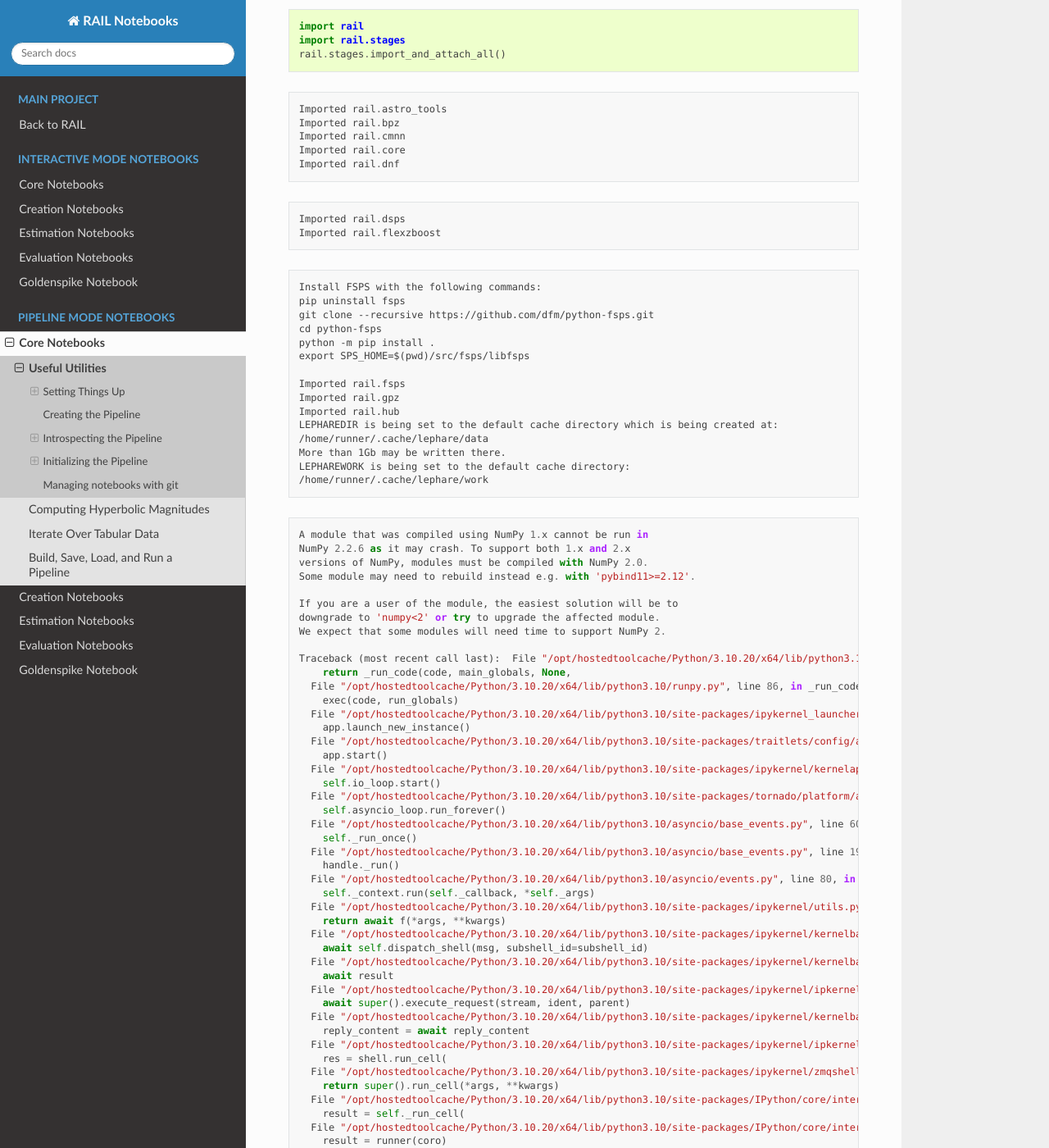
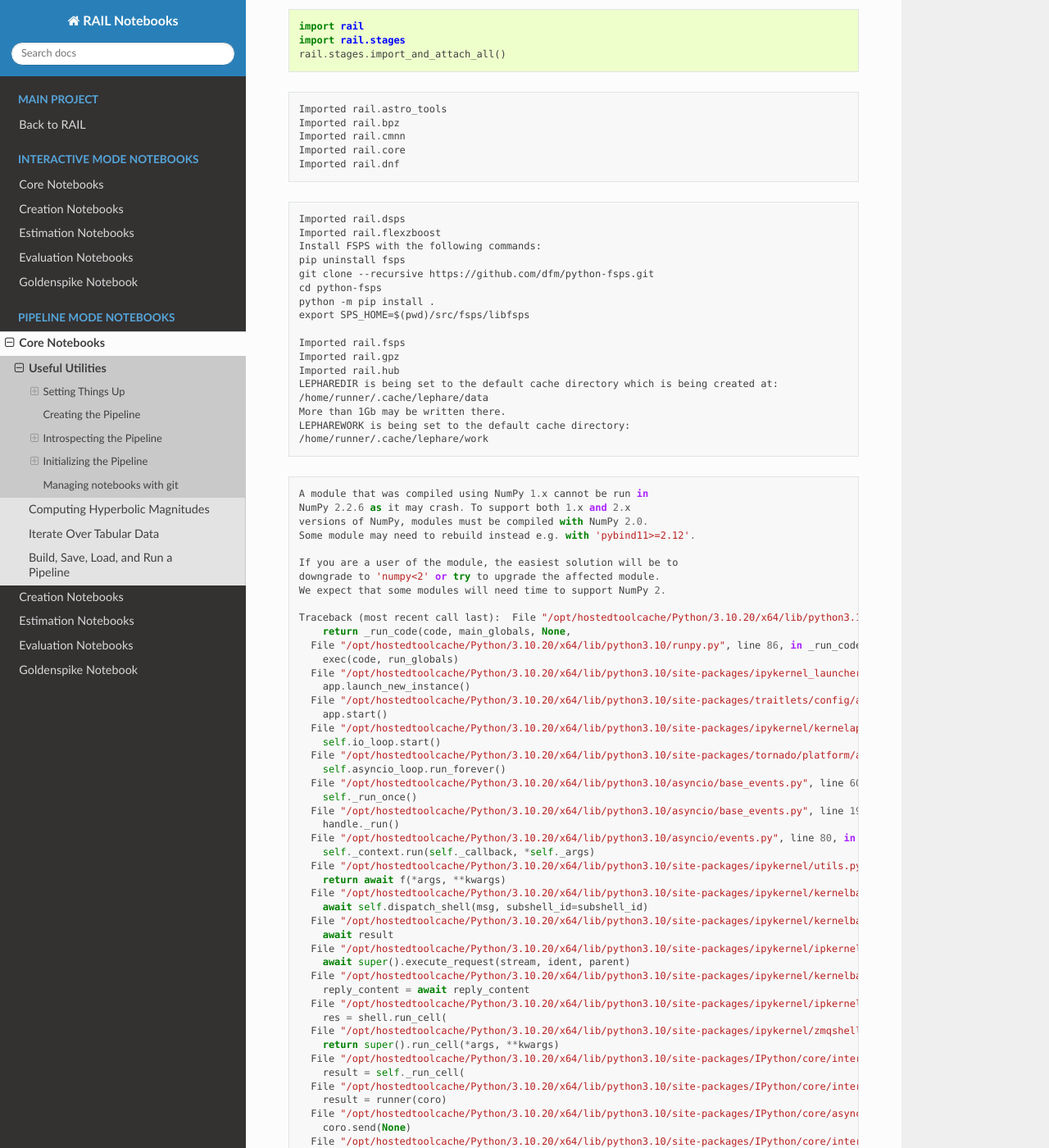
Before and after one commit to olivialynn/rail_notebooks, a Sphinx documentation site: the page built from docs/pipeline_examples/rendered/core_examples/00_Useful_Utilities.rst, in a window 1280 px wide and 1400 px high, scrolled down 1535 px. Shown: the whole window at 82% size. Built offline with Sphinx 7.4.7 and the Read the Docs theme 3.1.0, drawn with Linux system fonts in a browser that asks for light colours; some of the changed text lies outside the part shown.

Commit message:
Apply automatic changes

```diff
--- a/docs/pipeline_examples/rendered/core_examples/00_Useful_Utilities.rst
+++ b/docs/pipeline_examples/rendered/core_examples/00_Useful_Utilities.rst
@@ -100,10 +100,6 @@ imports.
 
     Imported rail.dsps
     Imported rail.flexzboost
-
-
-.. parsed-literal::
-
     Install FSPS with the following commands:
     pip uninstall fsps
     git clone --recursive https://github.com/dfm/python-fsps.git
@@ -734,7 +730,7 @@ Just add a ``resume=True`` to do so.
 
     (({'flow_engine_test': <Job flow_engine_test>,
        'col_remapper_test': <Job col_remapper_test>},
-      [<rail.creation.engines.flowEngine.FlowCreator at 0x7f6b28373e20>,
+      [<rail.creation.engines.flowEngine.FlowCreator at 0x7ff8b9a7d4e0>,
        Stage that applies remaps the following column names in a pandas DataFrame:
        f{str(self.config.columns)}]),
      {'output_dir': '.', 'log_dir': '.', 'resume': True})
@@ -753,7 +749,7 @@ this pipeline will run.
 
 .. parsed-literal::
 
-    [<rail.creation.engines.flowEngine.FlowCreator at 0x7f6b28373e20>,
+    [<rail.creation.engines.flowEngine.FlowCreator at 0x7ff8b9a7d4e0>,
      Stage that applies remaps the following column names in a pandas DataFrame:
      f{str(self.config.columns)}]
 
--- a/docs/pipeline_examples/rendered/core_examples/04_Iterate_Tabular_Data.rst
+++ b/docs/pipeline_examples/rendered/core_examples/04_Iterate_Tabular_Data.rst
@@ -78,7 +78,7 @@ chunks of data
 
 .. parsed-literal::
 
-    <generator object iter_HDF5_to_dict at 0x7f6aee04e7a0>
+    <generator object iter_HDF5_to_dict at 0x7f6d3ee3dbd0>
     0 1000 8062500000
     1000 2000 8062643020
     2000 3000 8062942715
@@ -109,7 +109,7 @@ which can be use to iterate over that file.
 
 .. parsed-literal::
 
-    <generator object iter_HDF5_to_dict at 0x7f6aee04dd20>
+    <generator object iter_HDF5_to_dict at 0x7f6d3ee3dd20>
     0 1000 8062500000
     1000 2000 8062643020
     2000 3000 8062942715
--- a/docs/pipeline_examples/rendered/core_examples/05_Build_Save_Load_Run_Pipeline.rst
+++ b/docs/pipeline_examples/rendered/core_examples/05_Build_Save_Load_Run_Pipeline.rst
@@ -362,11 +362,11 @@ This will do a few things:
        'lsst_error_model_test': <Job lsst_error_model_test>,
        'col_remapper_test': <Job col_remapper_test>,
        'table_conv_test': <Job table_conv_test>},
-      [<rail.creation.engines.flowEngine.FlowCreator at 0x7f72e009bac0>,
-       <rail.creation.degraders.photometric_errors.LSSTErrorModel at 0x7f72e009bcd0>,
+      [<rail.creation.engines.flowEngine.FlowCreator at 0x7f746cfc3d30>,
+       <rail.creation.degraders.photometric_errors.LSSTErrorModel at 0x7f746cfc3a30>,
        Stage that applies remaps the following column names in a pandas DataFrame:
        f{str(self.config.columns)},
-       <rail.tools.table_tools.TableConverter at 0x7f72e009be20>]),
+       <rail.tools.table_tools.TableConverter at 0x7f746cfc0f70>]),
      {'output_dir': '.', 'log_dir': '.', 'resume': False})
 
 
```
Also changed, not shown: other parts of docs/pipeline_examples/rendered/core_examples/00_Useful_Utilities.rst (+1 -1 lines), docs/pipeline_examples/rendered/core_examples/03_Hyperbolic_Magnitude.rst (+9 -9 lines), 1 other file.
